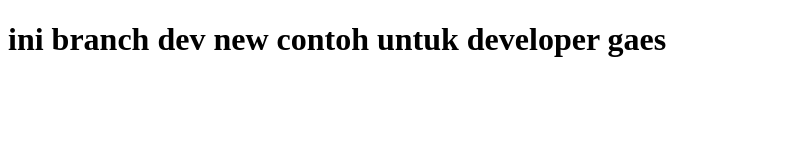
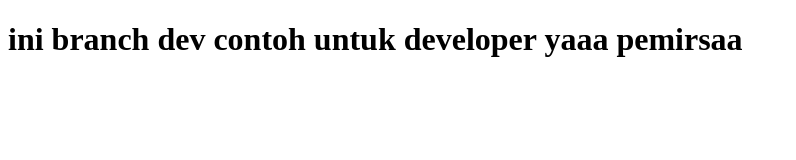
Before and after one commit to vqisviky/vikyjoenus, a plain HTML site: page index.html in a window 1280 px wide. Shown: the whole page, without its empty margins (0-796 px from the left). Drawn offline with Linux system fonts and the light colour scheme.

Commit message:
branch for dev h1

```diff
--- a/index.html
+++ b/index.html
@@ -7,6 +7,6 @@
     <title>Joenus first</title>
 </head>
 <body>
-    <h1>ini branch dev new contoh untuk developer gaes</h1>
+    <h1>ini branch dev contoh untuk developer yaaa pemirsaa</h1>
 </body>
 </html>
```
